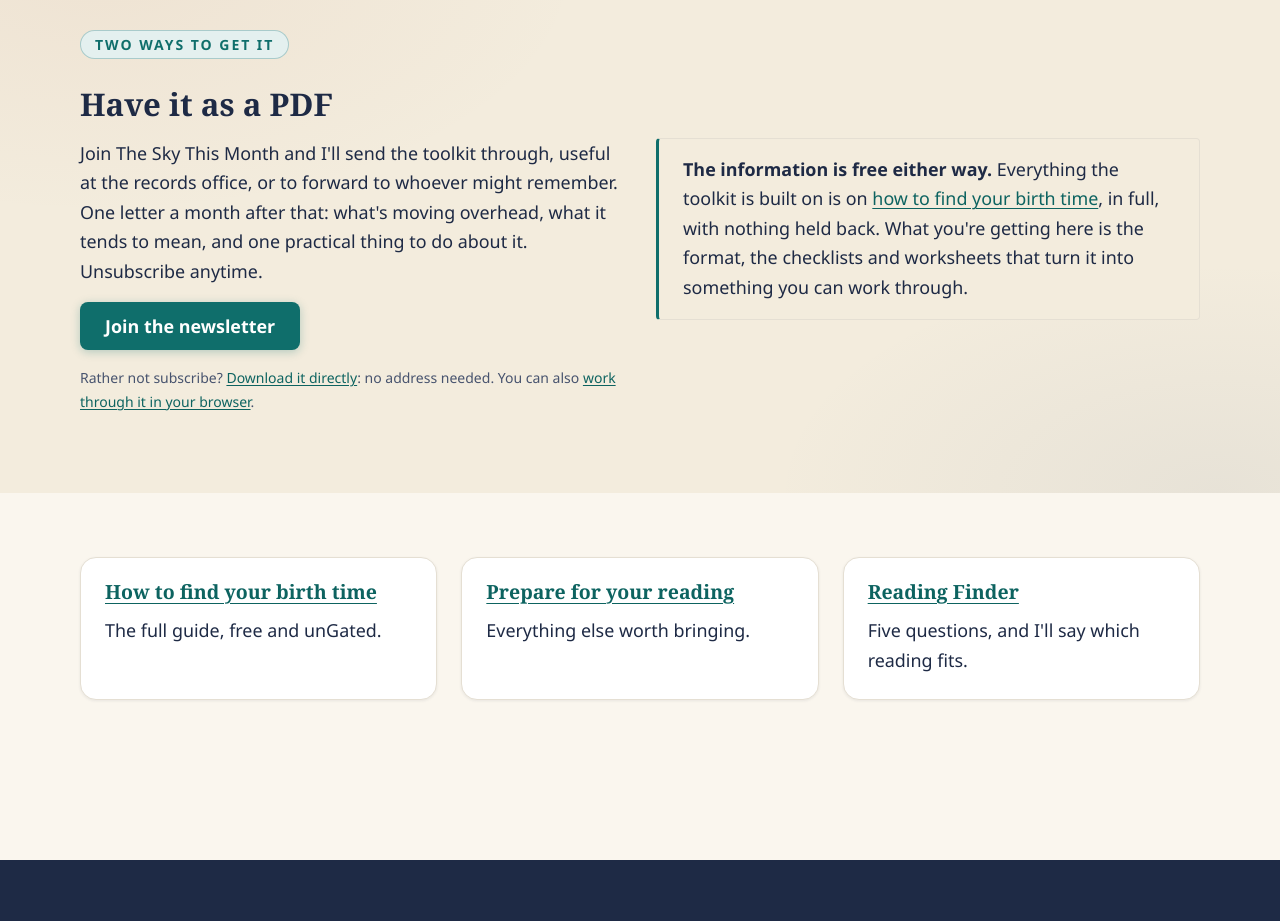
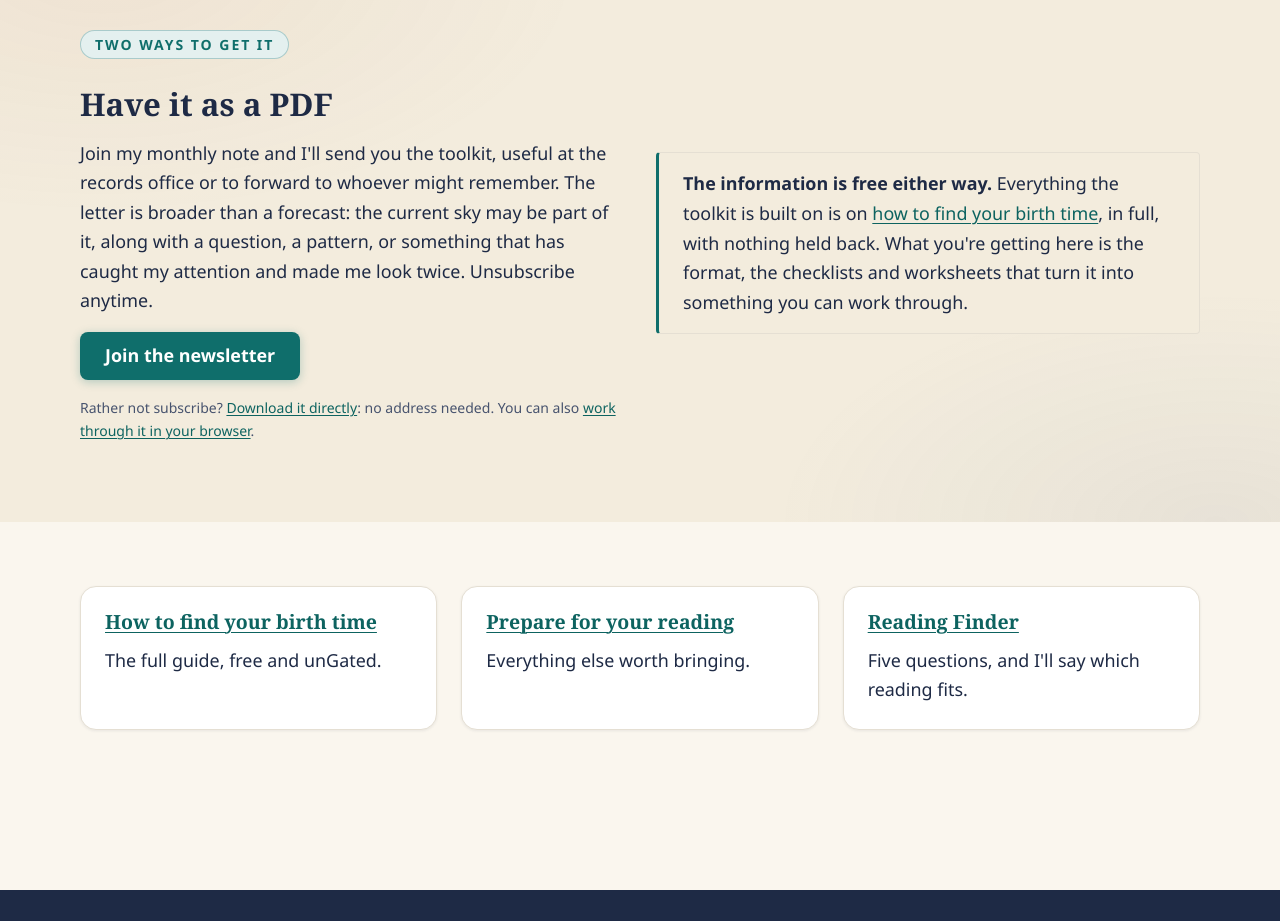
Before and after one commit to Shanenh22/MoLumenSite, an Astro site: page /birth-time-toolkit in a window 1280 px wide. Shown: the part 2300-3221 px from the top of the page. Built offline with nearby package versions, Linux system fonts and the light colour scheme; Astro itself is replaced by a stand-in of ours; no server answers.

Commit message:
Align toolkit newsletter promise with Mo's monthly note

```diff
--- a/src/pages/birth-time-toolkit.astro
+++ b/src/pages/birth-time-toolkit.astro
@@ -141,10 +141,10 @@ const schema = [
         <p class="eyebrow">Two ways to get it</p>
         <h2 id="get-the-toolkit">Have it as a PDF</h2>
         <p>
-          Join The Sky This Month and I'll send the toolkit through, useful at the records office,
-          or to forward to whoever might remember. One letter a month after that: what's moving
-          overhead, what it tends to mean, and one practical thing to do about it. Unsubscribe
-          anytime.
+          Join my monthly note and I'll send you the toolkit, useful at the records office or to
+          forward to whoever might remember. The letter is broader than a forecast: the current sky
+          may be part of it, along with a question, a pattern, or something that has caught my
+          attention and made me look twice. Unsubscribe anytime.
         </p>
         <NewsletterForm source="birth-time-toolkit" labelledby="get-the-toolkit" />
         <p class="card__meta" style="margin-top: var(--space-4);">
```
